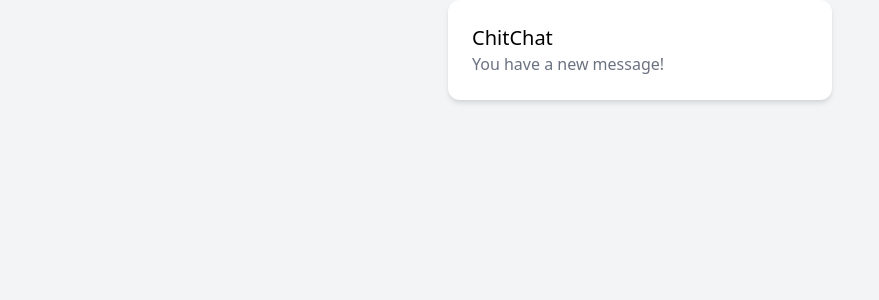
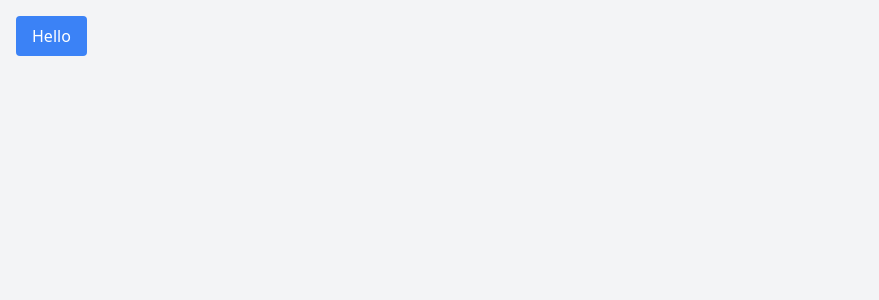
Before and after one commit to sibteali786/react_css_tailwind_app, a React (Create React App) app: page / in a window 1280 px wide. Shown: the top 300 px of the page, without its empty margins (0-879 px from the left). Built offline with nearby package versions, Linux system fonts and the light colour scheme.

Commit message:
added some button components

```diff
--- a/src/App.js
+++ b/src/App.js
@@ -1,12 +1,16 @@
 import "./App.css";
+import { Button } from "./components";
 
 function App() {
   return (
-    <div className="p-6 max-w-sm mx-auto bg-white rounded-xl shadow-md flex items-center space-x-4">
-      <div>
-        <div className="text-xl font-medium text-black">ChitChat</div>
-        <p className="text-gray-500">You have a new message!</p>
-      </div>
+    <div className="container p-4">
+      {/* <div className="p-6 max-w-sm mx-auto bg-white rounded-xl shadow-md flex items-center space-x-4">
+        <div>
+          <div className="text-xl font-medium text-primary">ChitChat</div>
+          <p className="text-gray-500">You have a new message!</p>
+        </div>
+      </div> */}
+      <Button>Hello</Button>
     </div>
   );
 }
--- /dev/null
+++ b/src/components/buttons/Button.js
@@ -0,0 +1,13 @@
+import React from "react";
+
+const Button = (props) => {
+  return (
+    <div>
+      <button className="bg-blue-500 text-white font-medium px-4 py-2 rounded hover:bg-blue-600 inline-block">
+        {props.children}
+      </button>
+    </div>
+  );
+};
+
+export default Button;
--- /dev/null
+++ b/src/components/index.js
@@ -0,0 +1 @@
+export { default as Button } from "./buttons/Button";
--- a/tailwind.config.js
+++ b/tailwind.config.js
@@ -2,7 +2,28 @@
   purge: ["./src/**/*.{js,jsx,ts,tsx}", "./public/index.html"],
   darkMode: false, // or 'media' or 'class'
   theme: {
-    extend: {},
+    screens: {
+      sm: "440px",
+      // => @media (min-width: 640px) { ... }
+
+      md: "547px",
+      // => @media (min-width: 768px) { ... }
+
+      lg: "768px",
+      // => @media (min-width: 1024px) { ... }
+
+      xl: "1024px",
+      // => @media (min-width: 1280px) { ... }
+
+      "2xl": "1680px",
+      // => @media (min-width: 1536px) { ... }
+    },
+    extend: {
+      colors: {
+        primary: "#fb8500",
+        secondary: "#219ebc",
+      },
+    },
   },
   variants: {
     extend: {},
```
